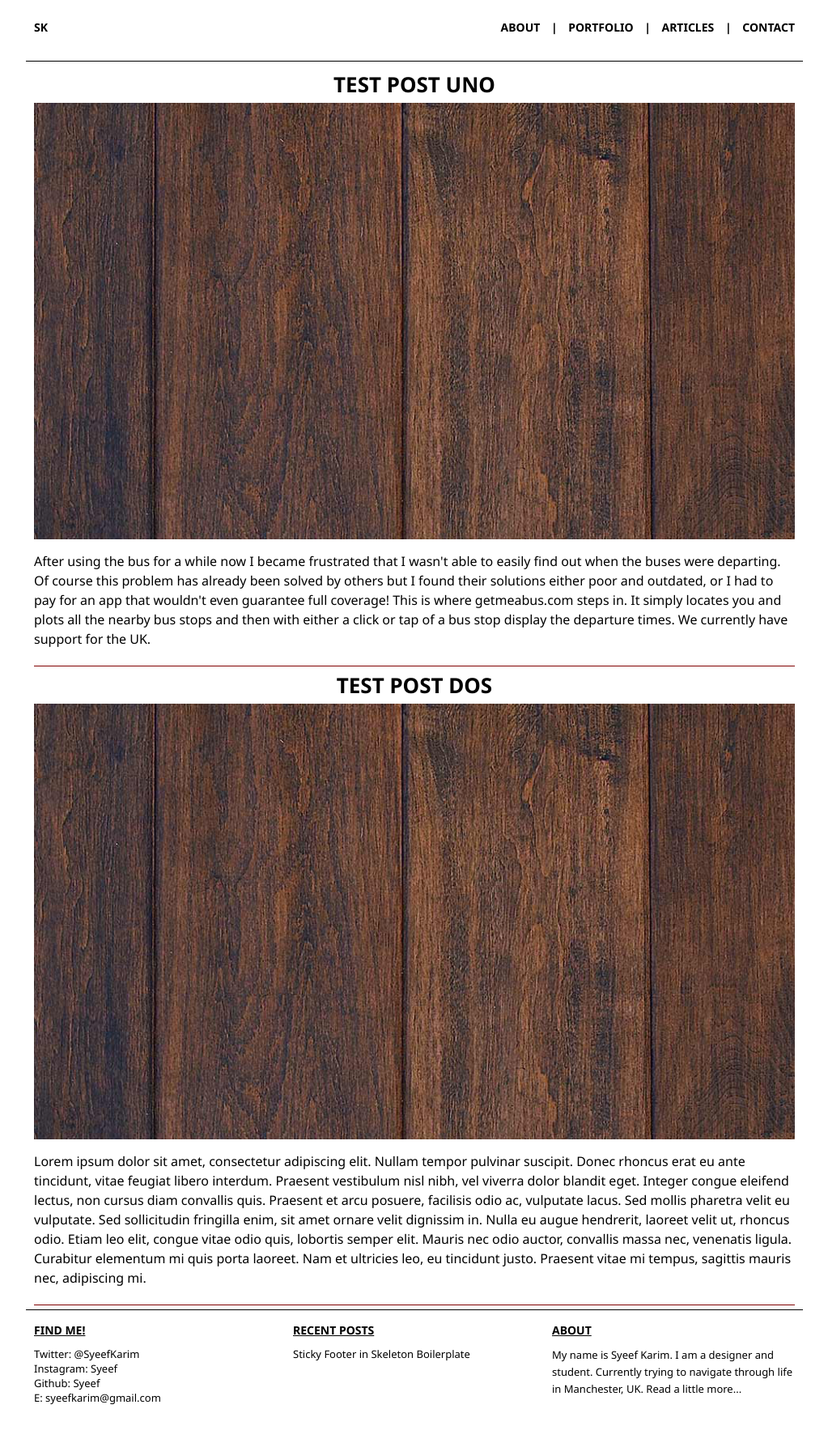
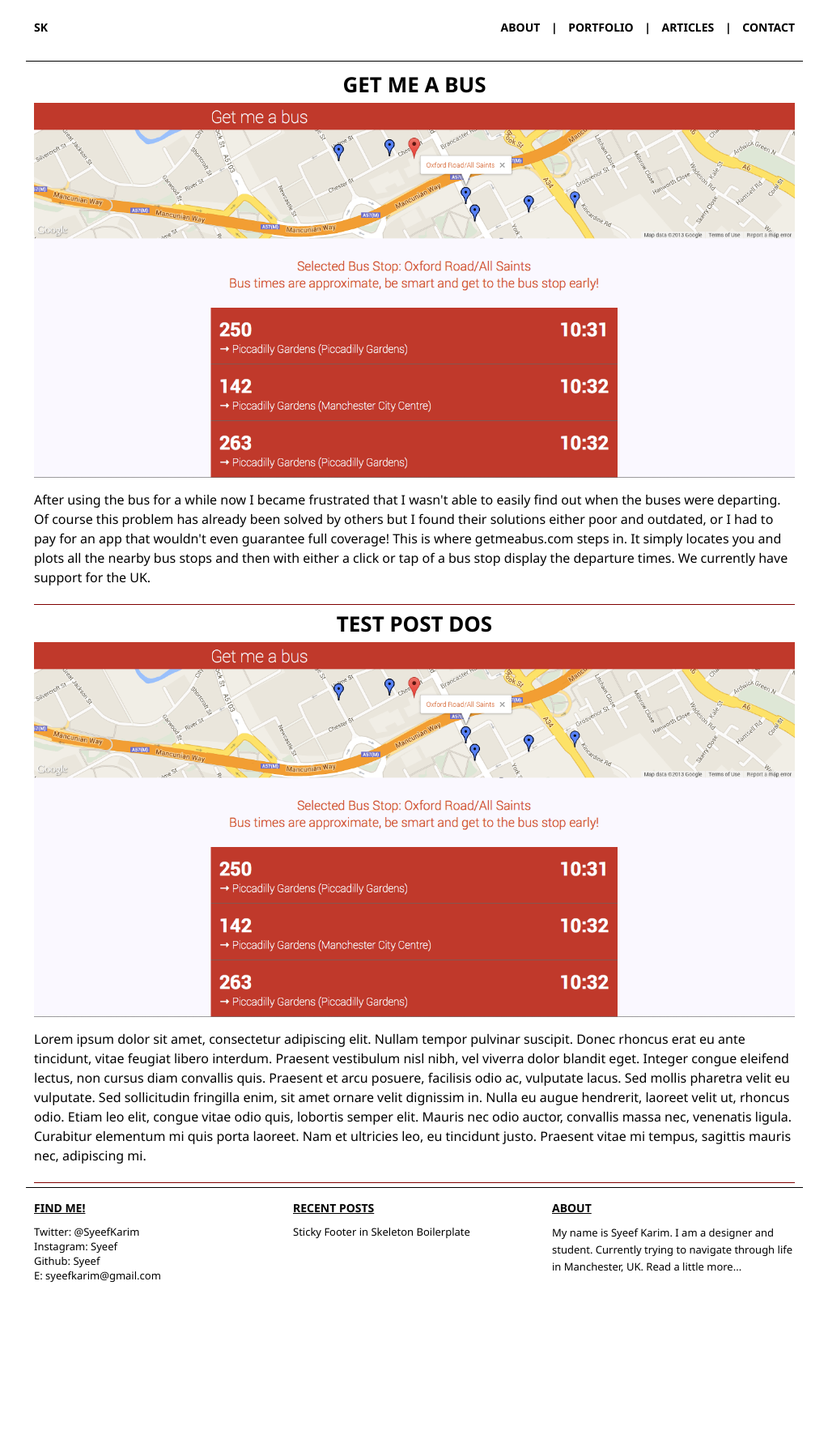
Before and after one commit to syeef/syeefkarim-2016-v0, a Jekyll site: the page built from portfolio/index.md, in a window 1280 px wide. Shown: the whole page at 81% size, without its empty margins (128-1151 px from the left). Built offline with Jekyll 4.4.1, drawn with Linux system fonts in a browser that asks for light colours; Markdown is read by kramdown in place of the engine named in the settings; after the commit the page ends 1631 px from its top, so only the background shows below that.

Commit message:
changed the title and image

```diff
--- a/portfolio/index.md
+++ b/portfolio/index.md
@@ -2,8 +2,8 @@
 title: Portfolio
 layout: portfolio
 
-title1: TEST POST UNO
-image1: /images/posts/test2.jpg
+title1: Get Me a Bus
+image1: /images/posts/getmeabus.png
 bio1: After using the bus for a while now I became frustrated that I wasn't able to easily find out when the buses were departing. Of course this problem has already been solved by others but I found their solutions either poor and outdated, or I had to pay for an app that wouldn't even guarantee full coverage! This is where getmeabus.com steps in. It simply locates you and plots all the nearby bus stops and then with either a click or tap of a bus stop display the departure times. We currently have support for the UK.
 
 title2: TEST POST DOS
```
